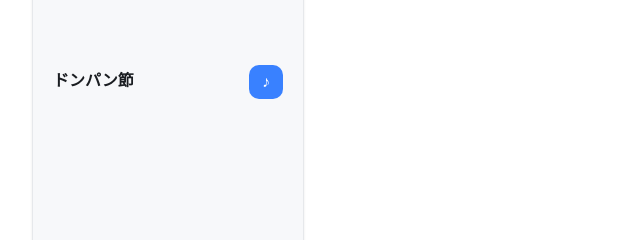
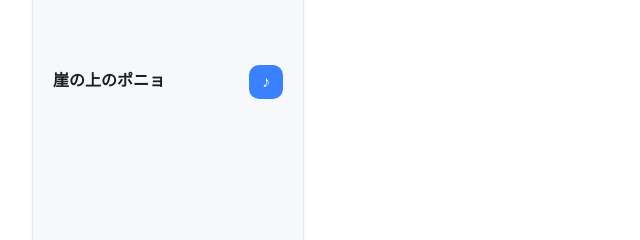
Before and after one commit to neko715/flat_viewer, a plain HTML site: page index.html in a window 1280 px wide. Shown: the part 377-617 px from the top of the page, 40-680 px from the left. Drawn offline with Linux system fonts and the light colour scheme.

Commit message:
Update index.html

```diff
--- a/index.html
+++ b/index.html
@@ -310,14 +310,14 @@
 
 <script>
   // 曲データ
-  const songs = [
+  const songs = [/*
     {
       id: "donpan",
       title: "ドンパン節",
       parts: [
         { label: null, embed: `<iframe src="https://flat.io/embed/69566a0f5698b329e9cf37f9?_l=true&sharingKey=e56ac8b1f7016ea1670c778f4b2176f7e09b4f53822976d25c406693a83e813f6d1b999325b3dc6ce629695619f5e8f765ded6e56f20cc10441f5d88a6fbcd2b&layout=page&parts=1557d8e1-3d54-ec0a-7475-72b8f9429b60" frameBorder="0" allowfullscreen allow="autoplay; midi"></iframe>` }
       ]
-    }/*,
+    },
     {
       id: "tegami",
       title: "手紙 ~拝啓十五の君へ~",
@@ -345,14 +345,14 @@
       parts: [
         { label: null, embed: `<iframe src="https://flat.io/embed/69055083e6b080a1608321f4?_l=true&sharingKey=b0828e3ccf7e66184f920fde35c24be5ccb3dd9c65528a71fa2c4f63336dfe152864cfbdd77621587deae8845d115d49eae74f3bcdf2bb378ff7cb45ff2c246f&layout=page&parts=522ffba2-6d1d-b75f-34ca-9617ee312f6f" frameBorder="0" allowfullscreen allow="autoplay; midi"></iframe>` }
       ]
-    },
+    },*/
     {
       id: "ponyo",
       title: "崖の上のポニョ",
       parts: [
         { label: null, embed: `<iframe src="https://flat.io/embed/693c1b1a082289b2bec81d20?_l=true&sharingKey=a932dc3586110dc744a65c281380557daa080e3c2f626b534b20f0bda7d5666ad81d8599f96fd756c236ea50f7de0f98aac3a3bc156697f79ea70c39197ffbe5&layout=page&parts=aa397922-190b-76f0-5cd2-1fdf175eb4a5" frameBorder="0" allowfullscreen allow="autoplay; midi"></iframe>` }
       ]
-    },
+    }/*,
     {
       id: "spanishcoffee",
       title: "スパニッシュコーヒー",
```
